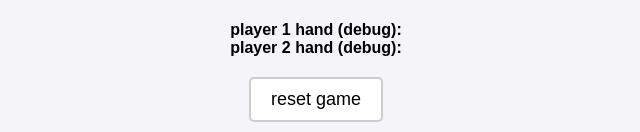
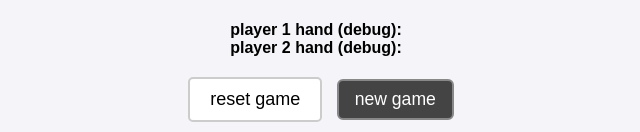
Before and after one commit to cindyli-xkcd/moon-game, a Flask app: page /game/1 in a window 1280 px wide. Shown: the part 812-944 px from the top of the page, without its empty margins (324-964 px from the left). Run offline with Flask 3, Linux system fonts and the light colour scheme; data that the repository does not hold is empty; some libraries are stand-ins or nearby versions.

Commit message:
game_settings, new game

```diff
--- a/website/app.py
+++ b/website/app.py
@@ -88,6 +88,7 @@ def start_game():
         games[room_id]["graph"] = graph
         games[room_id]["score_tracker"] = ScoreTracker()
         games[room_id]["deck_manager"] = DeckManager()
+        games[room_id]["starting_player"] = 1
         games[room_id]["current_player"] = 1
         games[room_id]["game_history"] = []
         games[room_id]["redo_stack"] = []
@@ -98,11 +99,28 @@ def start_game():
             "graph": graph,
             "score_tracker": ScoreTracker(),
             "deck_manager": DeckManager(),
+            "starting_player": 1,
             "current_player": 1,
             "game_history": [],
             "redo_stack": [],
             "last_settings": {"board": board_data}
         }
+
+    # emit state_updated with a clear reset event
+    socketio.emit("state_updated", {
+        "graph": graph.to_dict(),
+        "scores": games[room_id]["score_tracker"].get_scores(),
+        "claimed_cards": games[room_id]["score_tracker"].get_all_claimed_cards(),
+        "connections": {
+            "phase_pairs": [],
+            "full_moon_pairs": [],
+            "lunar_cycles": []
+        },
+        "current_player": games[room_id]["current_player"],
+        "events": ["reset"],
+        "new_game": True,
+        "game_over": False
+    }, to=room_id)
 
     return jsonify({"success": True, "room_id": room_id})
 
@@ -267,7 +285,8 @@ def reset_game(room_id):
 
     # Reset game state
     graph.clear_all_values()
-    game["current_player"] = 3 - game["current_player"]
+    game["starting_player"] = 3 - game["starting_player"]
+    game["current_player"] = game["starting_player"]
     score_tracker.reset()
     game_history.clear()
     redo_stack.clear()
--- a/website/static/renderer.js
+++ b/website/static/renderer.js
@@ -250,16 +250,23 @@ export const Renderer = {
     }
   },
 
-  showCurrentPlayer(playerNum) {
+  showCurrentPlayer(playerNum, myPlayerNum = null, forceMessage = null) {
     const banner = document.getElementById("turn-indicator");
     if (!banner) return;
 
-    if (playerNum === "Game Over" || playerNum === "New Game") {
+    if (forceMessage) {
+      banner.innerText = forceMessage;
+    } else if (typeof playerNum === "string" && playerNum.startsWith("New game:")) {
       banner.innerText = playerNum;
+    } else if (playerNum === "Game Over" || playerNum === "New Game") {
+      banner.innerText = playerNum;
+    } else if (myPlayerNum !== null && playerNum === myPlayerNum) {
+      banner.innerText = "Your turn";
     } else {
       banner.innerText = `Player ${playerNum}'s turn`;
     }
   },
+
 
 
 
--- a/website/static/script.js
+++ b/website/static/script.js
@@ -79,6 +79,11 @@ function resizeBoldCanvas() {
   canvas.style.zIndex = "1"; // higher than base canvas
   canvas.style.pointerEvents = "none";
 }
+
+
+window.initBoard = initBoard;
+window.resizeBoldCanvas = resizeBoldCanvas;
+
 
 
 
@@ -286,7 +291,7 @@ if (resetBtn) {
 
       if (result.success) {
         window.isGameOver = false;
-        Renderer.showCurrentPlayer("New Game");
+
         // Clear selected card state
         selectedPhase = null;
         const prev = document.querySelector("#hand .hand-card.selected");
@@ -295,6 +300,9 @@ if (resetBtn) {
         GameState.current = result.state;
         Renderer.finalize(GameState.current);
         Renderer.showHand(GameState.current.hand);
+	Renderer.showCurrentPlayer(null, null, `New game: Player ${GameState.current.current_player} start`);
+
+	console.log("New game")
         console.log("Hand after reset:", GameState.current.hand);
 
         const finalScoreDiv = document.getElementById("final-scores");
@@ -429,3 +437,35 @@ if (fillBoardBtn) {
     }
   });
 }
+
+// New Game Button
+const newGameBtn = document.getElementById("new-game-button");
+if (newGameBtn) {
+  newGameBtn.addEventListener("click", () => {
+    if (!confirm("Are you sure you want to start a new game?")) return;
+
+    const params = new URLSearchParams(window.location.search);
+    let room = params.get("room");
+    let player = params.get("player");
+
+    // Fallback: get room from path like /game/moon-abc123
+    if (!room) {
+      const parts = window.location.pathname.split("/");
+      if (parts.length >= 3 && parts[1] === "game") {
+        room = parts[2];
+      }
+    }
+
+    if (!player) {
+      player = params.get("player") || GameState.playerNum;  // fallback to GameState.playerNum if you track it there
+    }
+
+    let target = "/game_settings";
+    if (room && player) {
+      target += `?room=${room}&player=${player}`;
+    } else if (room) {
+      target += `?room=${room}`;
+    }
+    window.location.href = target;
+  });
+}
--- a/website/static/socket_sync.js
+++ b/website/static/socket_sync.js
@@ -26,9 +26,16 @@ export const SocketSync = {
 this.socket.on("state_updated", async (gameState) => {
   logWithTime("[SocketSync] Received 'state_updated' event");
 
+  const isReset = gameState.events && gameState.events.includes("reset");
+
+  if (isReset) {
+    console.log("[SocketSync] Detected reset event — rebuilding board.");
+    initBoard(gameState.graph);
+    resizeBoldCanvas();
+  }
+
   await GameState.load(gameState);
 
-      // Explicitly update scores based on conditions
   if (!window.animationsEnabled || gameState.new_game || gameState.is_undo || gameState.debug_fill) {
     Renderer.updateScores(gameState.scores);
   }
@@ -41,7 +48,6 @@ export const SocketSync = {
     if (finalScoreDiv) finalScoreDiv.style.display = "none";
   }
 
-      // Re-fetch hand on new game or after resets
   if (gameState.new_game) {
     try {
       let url = `/state/${window.roomId}`;
@@ -59,18 +65,17 @@ export const SocketSync = {
     }
   }
 
-      // Play animations if appropriate
   if (Array.isArray(gameState.events) && gameState.events.length > 0 && window.animationsEnabled) {
     window.isAnimating = true;
     await EventPlayer.play(gameState.events);
     window.isAnimating = false;
   }
 
-      // Handle game over
   if (gameState.game_over) {
     window.isGameOver = true;
     await window.handleGameOver(gameState);
   }
 });
+
   }
 };
--- a/website/static/styles/index.css
+++ b/website/static/styles/index.css
@@ -298,3 +298,23 @@ body {
   border-radius: 6px;
   background: #e8f0fe;
 }
+
+
+#new-game-button {
+  background-color: #444;
+  color: #fff;
+  border: 2px solid #888;
+  padding: 8px 16px;
+  border-radius: 6px;
+  font-size: 1.1em;
+  cursor: pointer;
+  transition: background-color 0.2s, transform 0.1s;
+}
+
+#new-game-button:hover {
+  background-color: #666;
+}
+
+#new-game-button:active {
+  transform: scale(0.96);
+}
--- a/website/templates/index.html
+++ b/website/templates/index.html
@@ -57,6 +57,7 @@
 	    <!--	    <div id="phase-buttons"></div>  -->
 	    <div id="game-controls">
 		    <button id="reset-button">reset game</button>
+		    <button id="new-game-button">new game</button>
 	    </div>
 	    <div id="final-scores" style="display: none; margin-top: 20px;"></div>
 
```
Also changed, not shown: website/templates/game_settings.html (+19 -14 lines). Lines whose indentation alone changed are shown as unchanged.
